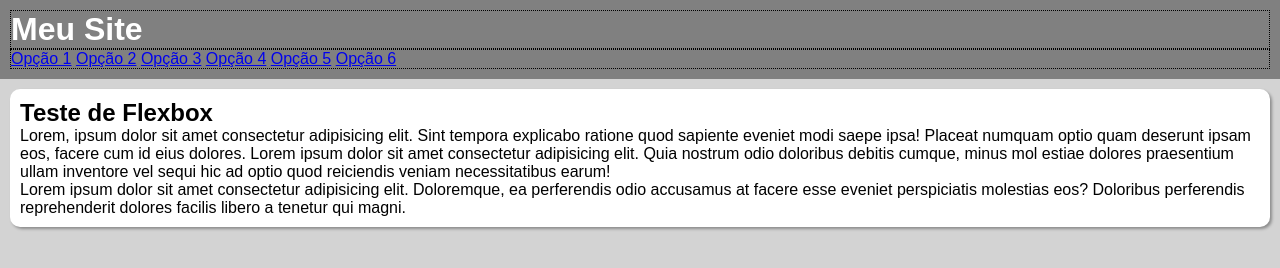
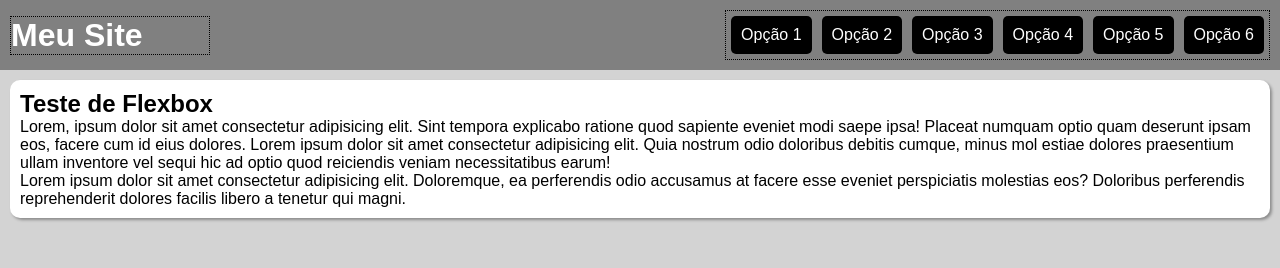
Before and after one commit to Tartarin11/Html-Css, a plain HTML site: page Exercicíos/ex027/flex013 - menu flexbox/index.html in a window 1280 px wide. Drawn offline with Linux system fonts and the light colour scheme.

Commit message:
menu flex box

```diff
--- a/Exercicíos/ex027/flex013 - menu flexbox/style.css
+++ b/Exercicíos/ex027/flex013 - menu flexbox/style.css
@@ -18,14 +18,40 @@ header {
     background-color: gray;
     color: white;
     padding: 10px;
+
+    display: flex;
+    flex-flow: row wrap;
+    justify-content: space-between;
+    align-items: center;
 }
 
 header h1 {
     border: 1px dotted black;
+    flex: 0 0 200px;
 }
 
 header nav {
     border: 1px dotted black;
+
+    display: flex;
+    flex-flow: row wrap;
+    justify-content: flex-end;
+}
+
+header nav a {
+    background-color: black;
+    color: white;
+    padding: 10px;
+    margin: 5px;
+    border-radius: 5px;
+    text-decoration: none;
+    text-align: center;
+}
+
+header nav a:hover {
+    background-color: white;
+    color: black;
+    transition: background-color .5s;
 }
 
 main {
```
